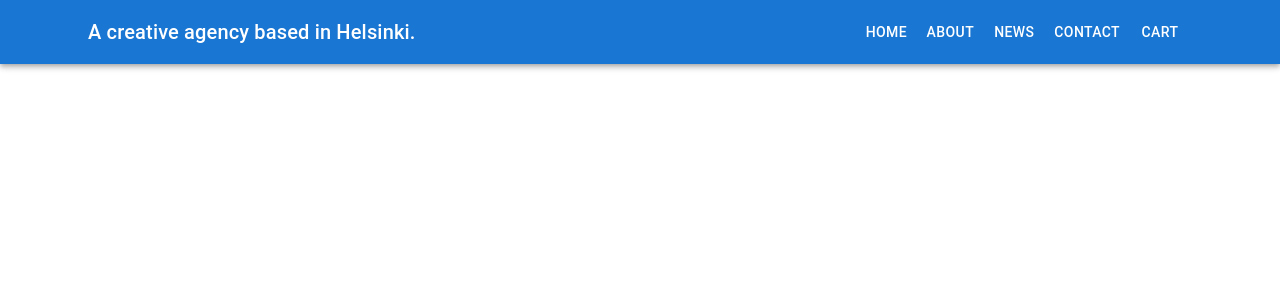
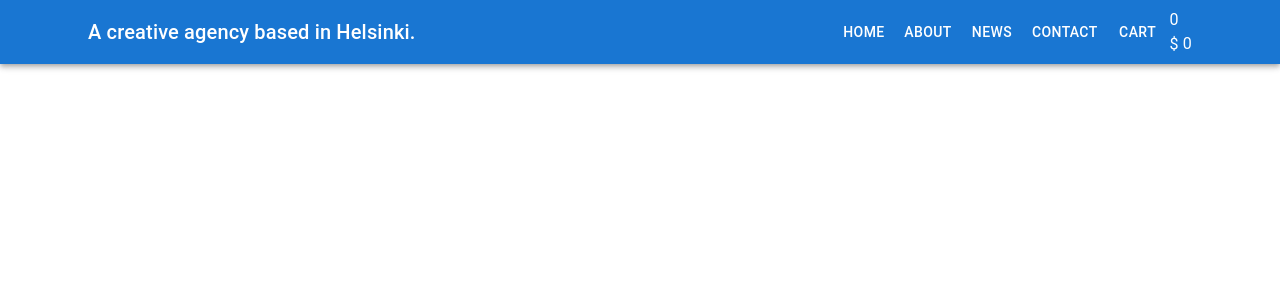
Before and after one commit to vovavoronyuk/my-blog-react, a React (Create React App) app: page / in a window 1280 px wide. Shown: the top 300 px of the page. Built offline with nearby package versions, Linux system fonts and the light colour scheme.

Commit message:
add cartheader

```diff
--- /dev/null
+++ b/src/components/CartHeader/CartHeader.tsx
@@ -0,0 +1,14 @@
+import React from 'react'
+
+type Props = {}
+
+const CartHeader = (props: Props) => {
+    return (
+        <div>
+            <div>0</div>
+            <div>$ 0</div>
+        </div>
+    )
+}
+
+export default CartHeader
--- a/src/container/Header/Header.tsx
+++ b/src/container/Header/Header.tsx
@@ -1,6 +1,7 @@
 import React from 'react'
 import { Container, AppBar, Toolbar, Typography } from '@mui/material'
 import Menu from '../../components/Menu/Menu'
+import CartHeader from 'components/CartHeader/CartHeader'
 
 type Props = {}
 
@@ -17,6 +18,7 @@
                         A creative agency based in Helsinki.
                     </Typography>
                     <Menu />
+                    <CartHeader />
                 </Toolbar>
             </Container>
         </AppBar>
```
